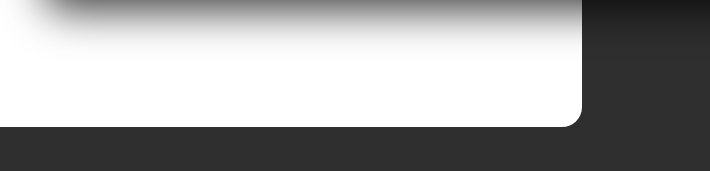
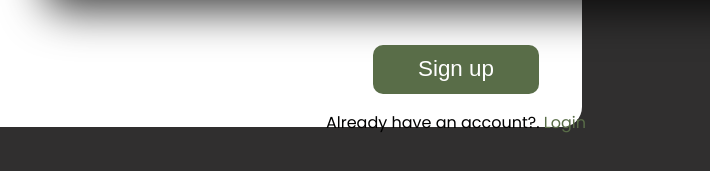
Before and after one commit to abdulhasibn/Signup-form, a plain HTML site: page index.html in a window 1280 px wide. Shown: the part 593-764 px from the top of the page, 570-1280 px from the left. Drawn offline with Linux system fonts and the light colour scheme.

Commit message:
Add sign up button

```diff
--- a/index.html
+++ b/index.html
@@ -61,6 +61,10 @@
               </div>
             </div>
           </div>
+          <div class="btn_container">
+            <input type="submit" value="Sign up" class="btn" />
+            <p>Already have an account?. <a href="#">Login</a></p>
+          </div>
         </form>
       </div>
     </div>
--- a/styles.css
+++ b/styles.css
@@ -8,6 +8,10 @@ body {
   padding: 0;
   font-family: "Poppins", sans-serif;
   background-color: rgb(48, 47, 47);
+}
+a {
+  text-decoration: none;
+  color: #596d48;
 }
 .main {
   margin: auto;
@@ -64,7 +68,7 @@ label {
   display: block;
   font-size: 1.3rem;
 }
-input {
+input:not(.btn) {
   appearance: none;
   padding: 1em;
   width: 300px;
@@ -73,3 +77,14 @@ input {
   border-radius: 30px;
   font-size: 1.2rem;
 }
+.btn {
+  font-size: 1.4rem;
+  background-color: #596d48;
+  color: white;
+  padding: 0.5em 2em;
+  border-radius: 10px;
+  border: 0;
+}
+.btn_container {
+  text-align: center;
+}
```
